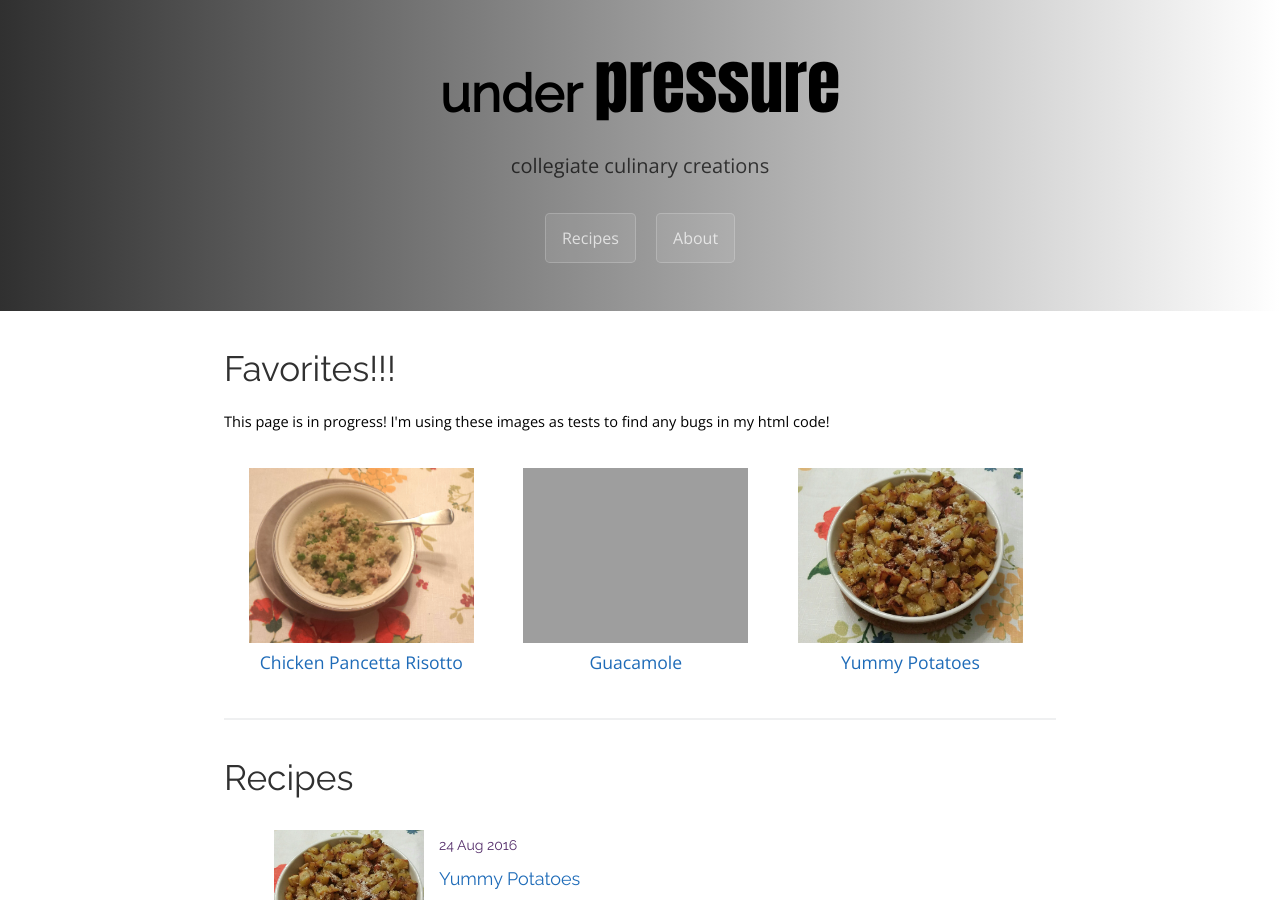
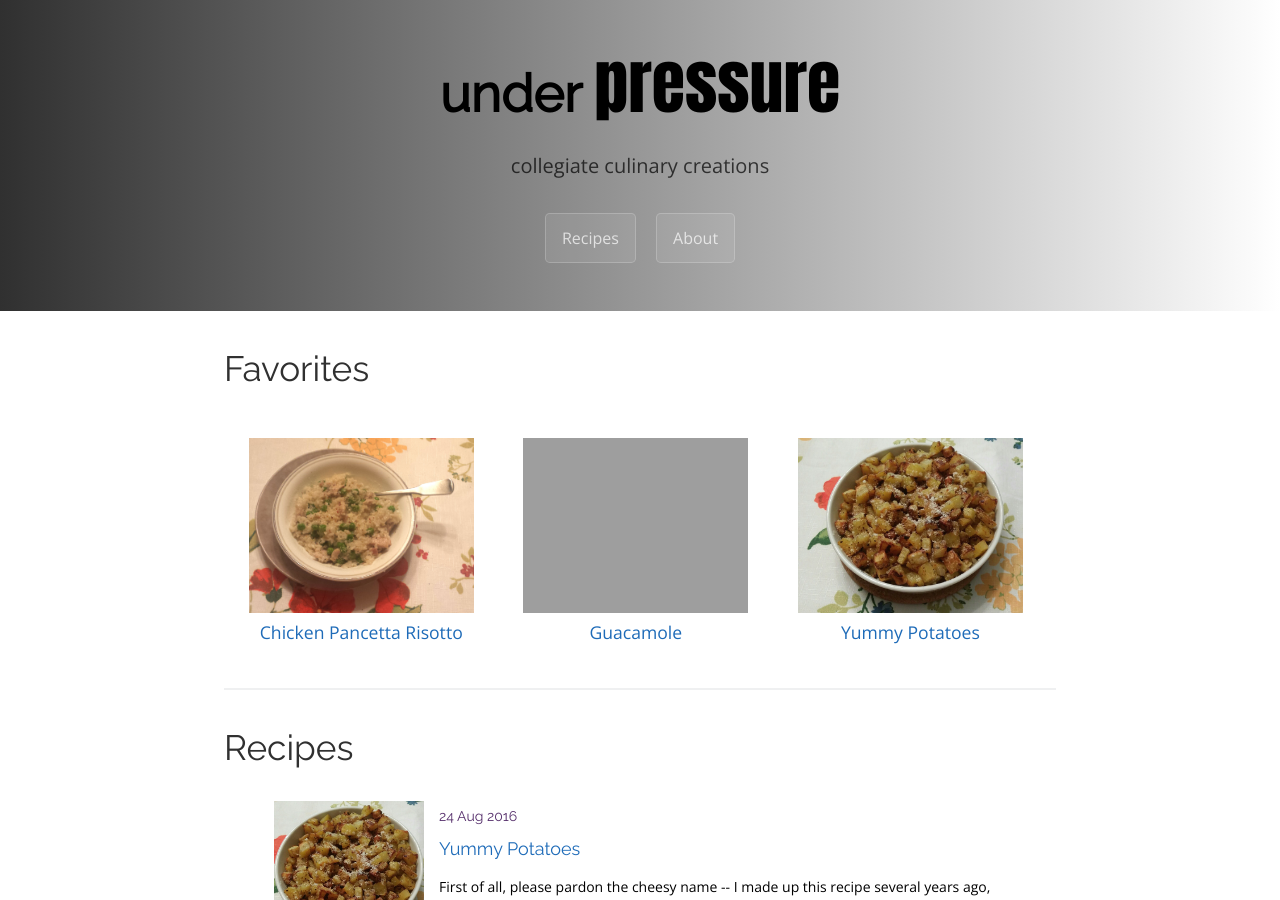
Before and after one commit to carlsonkellie/under_pressure_blog, a Jekyll site: the page built from index.html, in a window 1280 px wide and 900 px high. Built offline with Jekyll 4.4.1, drawn with Linux system fonts in a browser that asks for light colours; some web fonts are replaced; the list of posts is cut into pages by our own code; grey boxes are pictures that could not be loaded.

Commit message:
Update index.html

```diff
--- a/index.html
+++ b/index.html
@@ -4,8 +4,7 @@ title: {{ site.name }}
 ---
 
 <div id="home">
-  <h1>Favorites!!!</h1>
-  <h5>This page is in progress! I'm using these images as tests to find any bugs in my html code!</h5>
+  <h1>Favorites</h1>
   <br>
   <figure>
     <a href="https://carlsonkellie.github.io/under_pressure_blog/main/2016/07/26/chicken-pancetta-risotto.html"> <img src="blog-images/chicken-pancetta-risotto-favorite.jpg" alt="risotto fave" width="225" height="175">
```
